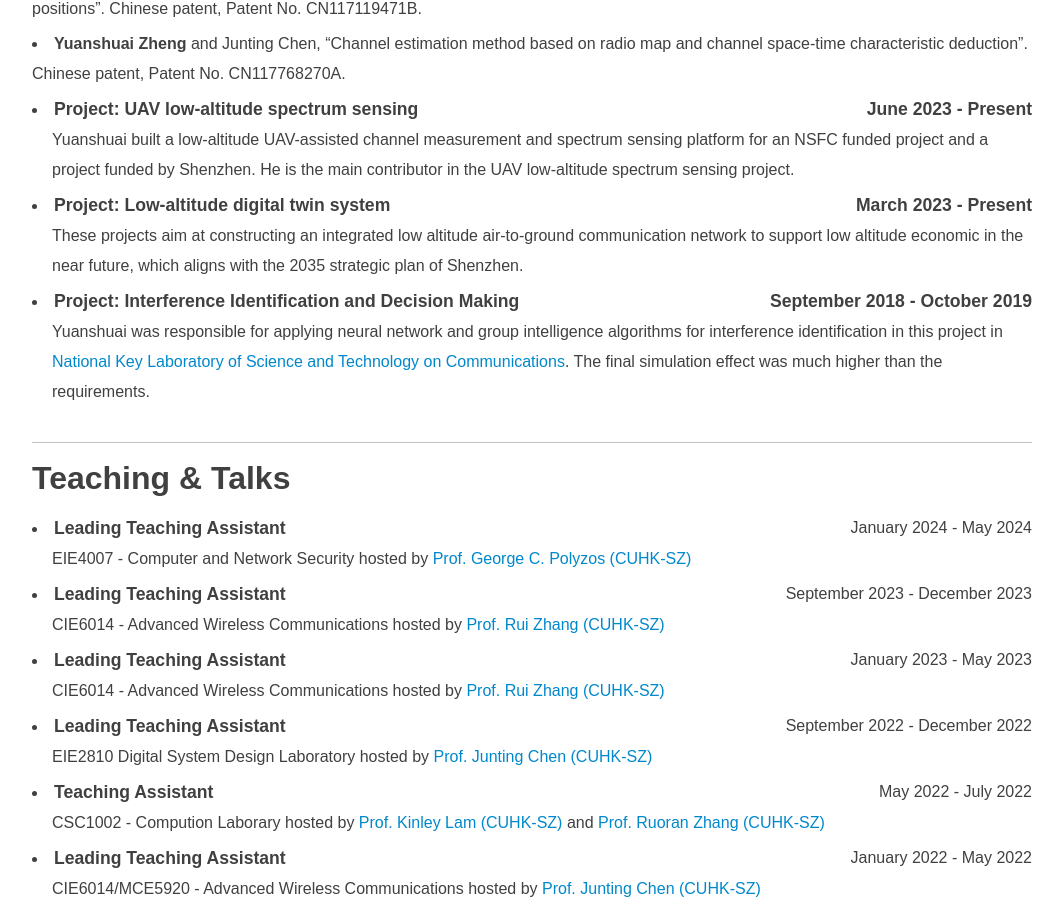
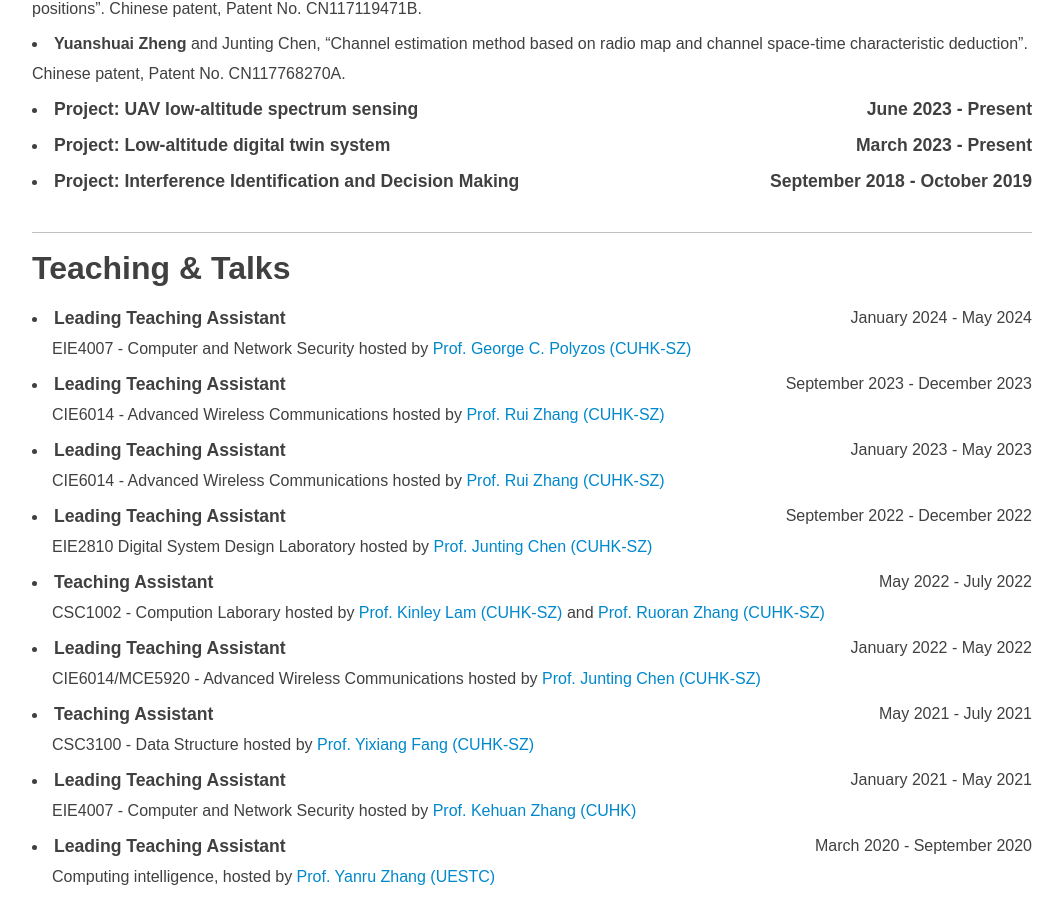
Before and after one commit to zysps1/yuanshuai, a plain HTML site: page index.html in a window 1280 px wide. Shown: the part 1917-2817 px from the top of the page, without its empty margins (108-1171 px from the left). Drawn offline with Linux system fonts and the light colour scheme.

Commit message:
update_20240918

```diff
--- a/index.html
+++ b/index.html
@@ -439,20 +439,11 @@ img.press{
 		</li>
 		<li>
 			<span class="title">Project: UAV low-altitude spectrum sensing</span> <div class="float-right time">June 2023 - Present</div>
-			<div class="info">
-				Yuanshuai built a low-altitude UAV-assisted channel measurement and spectrum sensing platform for an NSFC funded project and a project funded by Shenzhen. He is the main contributor in the UAV low-altitude spectrum sensing project.
-		</li>
 		<li>
 			<span class="title">Project: Low-altitude digital twin system</span> <div class="float-right time">March 2023 - Present</div>
-			<div class="info">
-				These projects aim at constructing an integrated low altitude air-to-ground communication network to support low altitude economic in the near future, which aligns with the 2035 strategic plan of Shenzhen.
-			</div>
 		</li>
 		<li>
 			<span class="title">Project: Interference Identification and Decision Making</span> <div class="float-right time">September 2018 - October 2019</div>
-			<div class="info">
-				Yuanshuai was responsible for applying neural network and group intelligence algorithms for interference identification in this project in <a href="http://www.ncl.uestc.edu.cn">National Key Laboratory of Science and Technology on Communications</a>. The final simulation effect was much higher than the requirements.
-			</div>
 		</li>
 	</ul>
 </div>
@@ -514,16 +505,15 @@ img.press{
 		<li>Best Resident Tutor of the Year, in Shaw College, CUHK-SZ <div class="float-right">2022-2023</div></li>
 		<li>Outstanding Teaching Assistant in SSE, CUHK-SZ <div class="float-right">2020-2021</div></li>
 		<li>Outstanding Graduate of Sichuan Province, China <div class="float-right">2020</div></li>
-		<li>The first-class scholarship for outstanding students of UESTC <div class="float-right">2016-2019</div></li>
-		<li>National Inspirational Scholarship <div class="float-right">2016-2019</div></li>
 		<li>Honorable Person of the Year (2019) in School of Information and Communication Engineering in UESTC <div class="float-right">2019</div></li>
 		<li>Honorable Mention (top 15%), American College Student Mathematical Modeling Contest <div class="float-right">2019</div></li>
 		<li>Excellent Volunteers of Mathematical Modeling Competition of UESTC <div class="float-right">2019</div></li>
 		<li>First Prize in Sichuan, China, National College Student Mathematical Modeling Contest <div class="float-right">2018</div></li>
 		<li>Gold Award, "Internet +" College Students Innovation and Entrepreneurship Competition of UESTC <div class="float-right">2018</div></li>
 		<li>Overseas Short-Term Exchange Outstanding Member Scholarship of UESTC <div class="float-right">2018</div></li>
-		<li>Excellent Welcome Volunteers of UESTC <div class="float-right">2017</div></li>
 		<li>Excellent Individual in social practice of UESTC <div class="float-right">2017</div></li>
+		<li>The first-class scholarship for outstanding students of UESTC <div class="float-right">2016-2019</div></li>
+		<li>National Inspirational Scholarship <div class="float-right">2016-2019</div></li>
 	</ul>
 </div>
 
```
